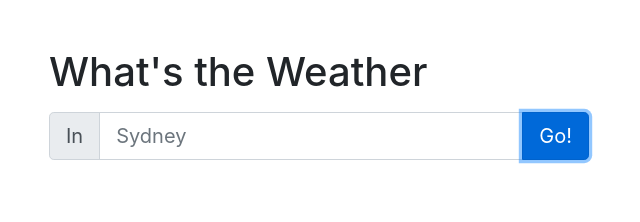
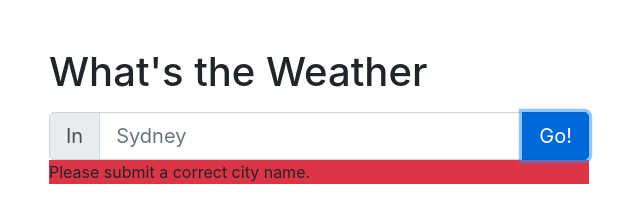
Before and after one commit to Githubzoe/weather-app, a plain HTML site: page index.html in a window 1280 px wide. Both pictures are taken after a click on the button "Go!". Shown: the whole page, without its empty margins (321-961 px from the left). Drawn offline with nearby package versions, Linux system fonts and the light colour scheme; no server answers.

Commit message:
add error handling

```diff
--- a/app.js
+++ b/app.js
@@ -1,10 +1,5 @@
 // Set appId
 const appID='d7ccd62b17514d9b03b57d5eec0c695b';
-
-//fetch weather info from openweathermap api
-// const getWeatherForCity=city=>
-//     fetch(`https://api.openweathermap.org/data/2.5/weather?q=${inputValue}&appid=${appID}&units=metric`)
-//     .then((response)=>response.json());
 
 //createCardHtml function to render the weather info
 const createCardHtml=(name, emoji, temp, description)=>`
@@ -54,39 +49,31 @@ const emojis = {
 const cityInput=document.querySelector('#city-input');
 const goButton=document.querySelector('#go-button');
 const weatherContainer=document.querySelector('#weather-container');
-
+const errorMessage=document.querySelector('#error-message');
 // add event listener on the go button
 goButton.addEventListener('click', async()=>{
     //get the city from the input field
-    //const city=cityInput.value;
-    const inputValue=cityInput.value;
+    const city=cityInput.value;
 
     //get the weather data for the city
-    const response = await fetch(`https://api.openweathermap.org/data/2.5/weather?q=${inputValue}&appid=${appID}&units=metric`);
+    try {
+    const response = await fetch(`https://api.openweathermap.org/data/2.5/weather?q=${city}&appid=${appID}&units=metric`);
     const data = await response.json();
     const name=data.name;
     const emoji = emojis[data.weather[0].icon];
     const temp=data.main.temp;
     const description=data.weather[0].description;
-
     //create card HTML
     const htmlCard=createCardHtml(name, emoji, temp, description);
 
+    //hide error message
+    weatherContainer.classList.remove('invisible');
+    errorMessage.classList.add('invisible');
     //render
     weatherContainer.innerHTML=htmlCard;
-
-    // //get the weather data for the city
-    // getWeatherForCity(city)
-    //     .then(data=>{
-    //         const name=data.name;
-    //         const emoji = emojis[data.weather[0].icon];
-    //         const temp = data.main.temp;
-    //         const description = data.weather[0].description;
-
-    //     //create card HTML
-    //     const cardHtml = createCardHtml(name, emoji, temp, description);
-
-    //     //render
-    //     weatherContainer.innerHTML = cardHtml;
-    //     });
+    } catch(error){
+      //unhide error message
+      errorMessage.classList.remove('invisible');
+      weatherContainer.classList.add('invisible');
+    }
 })
--- a/index.html
+++ b/index.html
@@ -25,6 +25,7 @@
             <button id="go-button" class="btn btn-primary">Go!</button>
           </div>
         </div>
+        <div id="error-message" class="invisible bg-danger">Please submit a correct city name.</div>
       </div>
     </div>
     <div class="row mt-3 justify-content-center">
```
